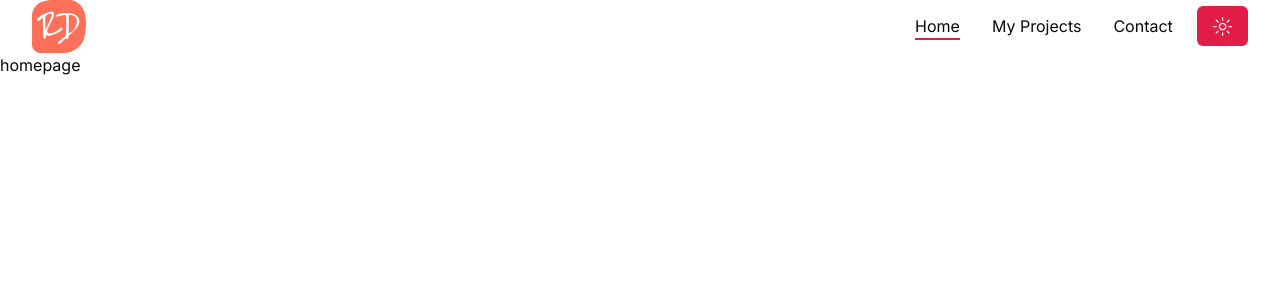
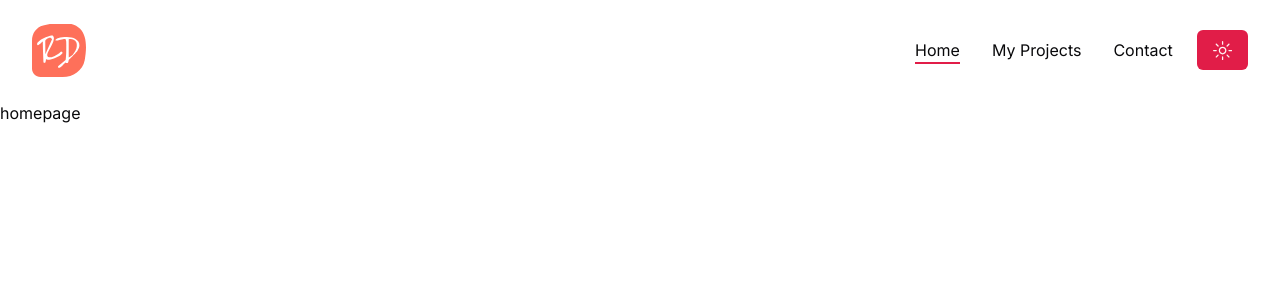
Before and after one commit to premvarma2002/nextjs-shadcn.ui-portfolio, a Next.js app: page / in a window 1280 px wide. Shown: the top 300 px of the page. Built offline with nearby package versions, Linux system fonts and the light colour scheme.

Commit message:
Navbar shadow

```diff
--- a/components/Header.jsx
+++ b/components/Header.jsx
@@ -1,31 +1,54 @@
-'use client'
+"use client";
 
-import { useState ,useEffect } from 'react'
+import { useState, useEffect } from "react";
 // components
-import ThemeToggler from './ThemeToggler'
-import Logo from './Logo'
-import Nav from './Nav'
-import MobileNav from './MobileNav'
+import ThemeToggler from "./ThemeToggler";
+import Logo from "./Logo";
+import Nav from "./Nav";
+import MobileNav from "./MobileNav";
+import { usePathname } from "next/navigation";
 
 const header = () => {
+  const [header, setHeader] = useState(false);
+  const pathname = usePathname();
+
+  useEffect(() => {
+    const scrollYPos = window.addEventListener("scroll", () => {
+      window.scrollY > 50 ? setHeader(true) : setHeader(false);
+    });
+
+    // remove event
+    return () => window.removeEventListener("scroll", scrollYPos);
+  });
+
   return (
-    <header>
+    <header
+      className={`${
+        header
+         ? "py-4 bg-white shadow-lg  dark:bg-accent"
+         : "py-6 dark:bg-transparent"
+      } sticky top-0 z-30 transition-all`}
+    >
       <div className="container mx-auto">
-      <div className="flex justify-between items-center">
-          <Logo/>
-          <div className='flex items-center gap-x-6'>
-           {/* {nav} */}
-           <Nav containerStyles='hidden xl:flex gap-x-8 items-center' linkStyles='relative hover:text-primary transition-all' underlineStyles='absolute left-0 top-full h-[2px] bg-primary w-full'/>
-        <ThemeToggler/>
-        {/* {mobile nav} */}
-        <div className='xl:hidden'>
-          <MobileNav/>
+        <div className="flex justify-between items-center">
+          <Logo />
+          <div className="flex items-center gap-x-6">
+            {/* {nav} */}
+            <Nav
+              containerStyles="hidden xl:flex gap-x-8 items-center"
+              linkStyles="relative hover:text-primary transition-all"
+              underlineStyles="absolute left-0 top-full h-[2px] bg-primary w-full"
+            />
+            <ThemeToggler />
+            {/* {mobile nav} */}
+            <div className="xl:hidden">
+              <MobileNav />
+            </div>
+          </div>
         </div>
-          </div>
-      </div>
       </div>
     </header>
-  )
-}
+  );
+};
 
-export default header
+export default header;
```
